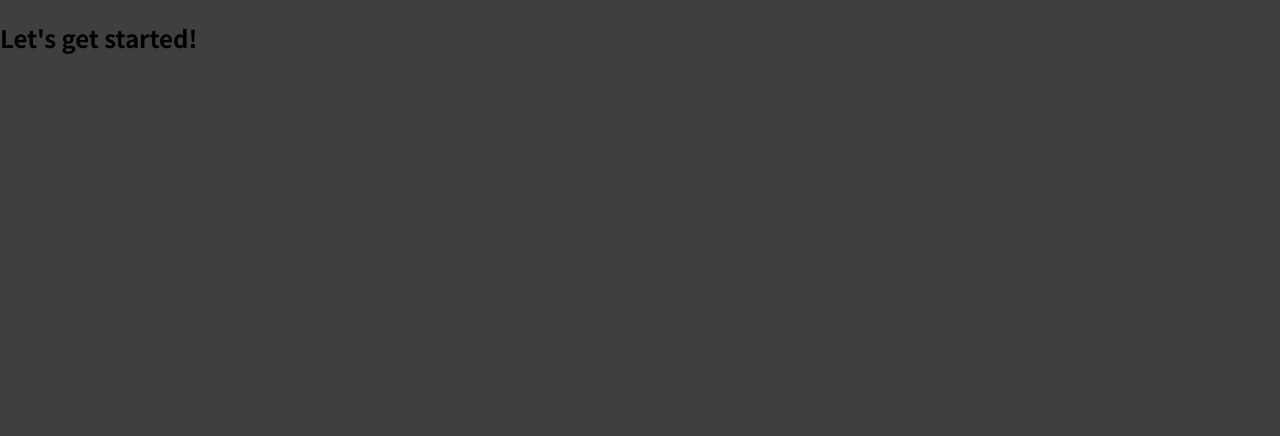
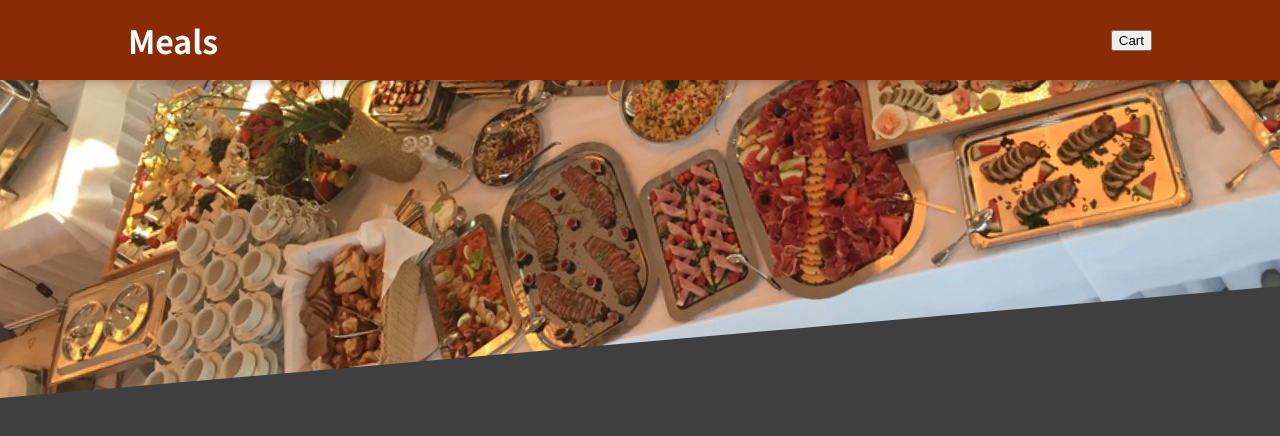
Before and after one commit to aryzk29/react-course-practice, a React (Create React App) app: page / in a window 1280 px wide. Shown: the top 436 px of the page. Built offline with nearby package versions, Linux system fonts and the light colour scheme.

Commit message:
adding header

```diff
--- a/src/App.js
+++ b/src/App.js
@@ -1,8 +1,11 @@
+import React from "react";
+import Header from "./components/Layout/Header";
+
 function App() {
   return (
-    <div>
-      <h2>Let's get started!</h2>
-    </div>
+    <React.Fragment>
+      <Header />
+    </React.Fragment>
   );
 }
 
--- /dev/null
+++ b/src/components/Layout/Header.js
@@ -0,0 +1,20 @@
+import React from "react";
+
+import classes from "./Header.module.css";
+import mealImage from "../../assets/meals.jpg";
+
+const Header = (props) => {
+  return (
+    <React.Fragment>
+      <header className={classes.header}>
+        <h1>Meals</h1>
+        <button>Cart</button>
+      </header>
+      <div className={classes["main-image"]}>
+        <img src={mealImage} alt="Food header" />
+      </div>
+    </React.Fragment>
+  );
+};
+
+export default Header;
--- /dev/null
+++ b/src/components/Layout/Header.module.css
@@ -0,0 +1,29 @@
+.header {
+  position: fixed;
+  top: 0;
+  left: 0;
+  width: 100%;
+  height: 5rem;
+  background-color: #8a2b06;
+  color: white;
+  display: flex;
+  justify-content: space-between;
+  align-items: center;
+  padding: 0 10%;
+  box-shadow: 0 2px 8px rgba(0, 0, 0, 0.25);
+  z-index: 10;
+}
+
+.main-image {
+  width: 100%;
+  height: 25rem;
+  z-index: 0;
+  overflow: hidden;
+}
+
+.main-image img {
+  width: 110%;
+  height: 100%;
+  object-fit: cover;
+  transform: rotateZ(-5deg) translateY(-4rem) translateX(-1rem);
+}
```
Also changed, not shown: src/assets/meals.jpg (added).
